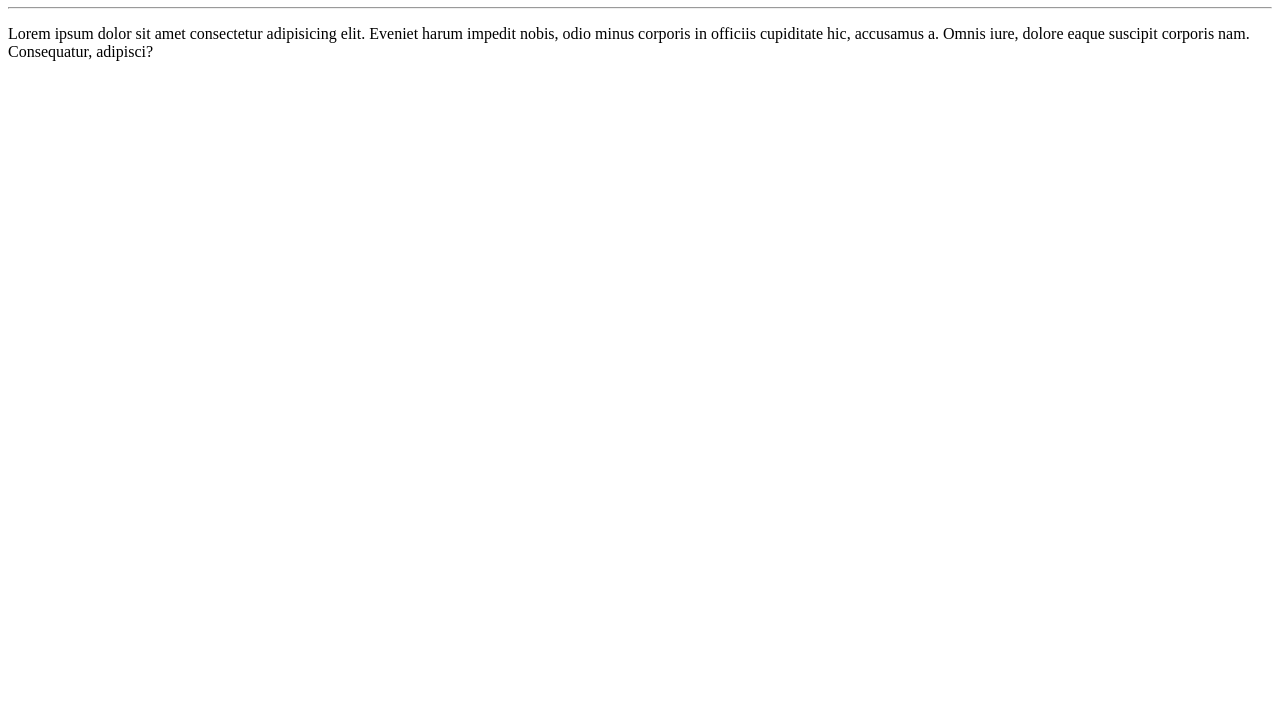
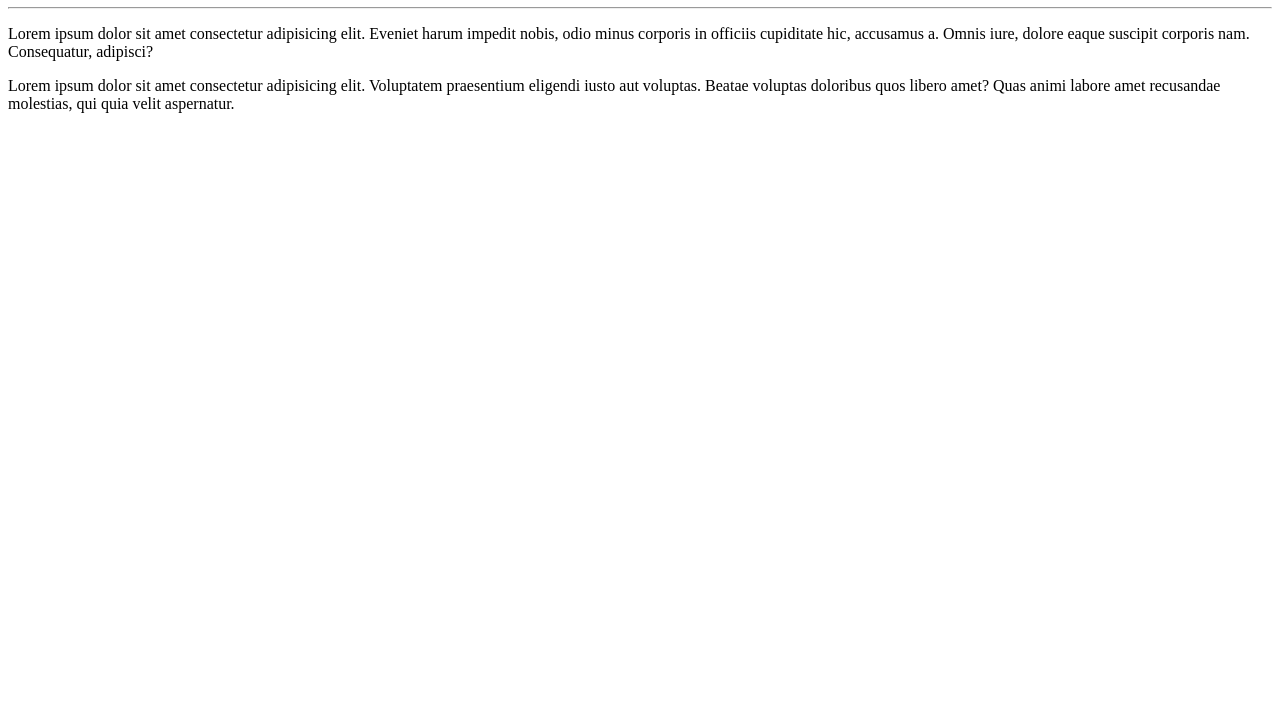
Before and after one commit to JoseAlexandr/Ola-Mundo, a plain HTML site: page index.html in a window 1280 px wide. Shown: the part 73-800 px from the top of the page. Drawn offline with Linux system fonts and the light colour scheme.

Commit message:
Adicionei um parágrafo

```diff
--- a/index.html
+++ b/index.html
@@ -10,5 +10,6 @@
   <h1>Olá, Mundo!</h1>
   <hr>
   <p>Lorem ipsum dolor sit amet consectetur adipisicing elit. Eveniet harum impedit nobis, odio minus corporis in officiis cupiditate hic, accusamus a. Omnis iure, dolore eaque suscipit corporis nam. Consequatur, adipisci?</p>
+  <p>Lorem ipsum dolor sit amet consectetur adipisicing elit. Voluptatem praesentium eligendi iusto aut voluptas. Beatae voluptas doloribus quos libero amet? Quas animi labore amet recusandae molestias, qui quia velit aspernatur.</p>
 </body>
 </html>
```
